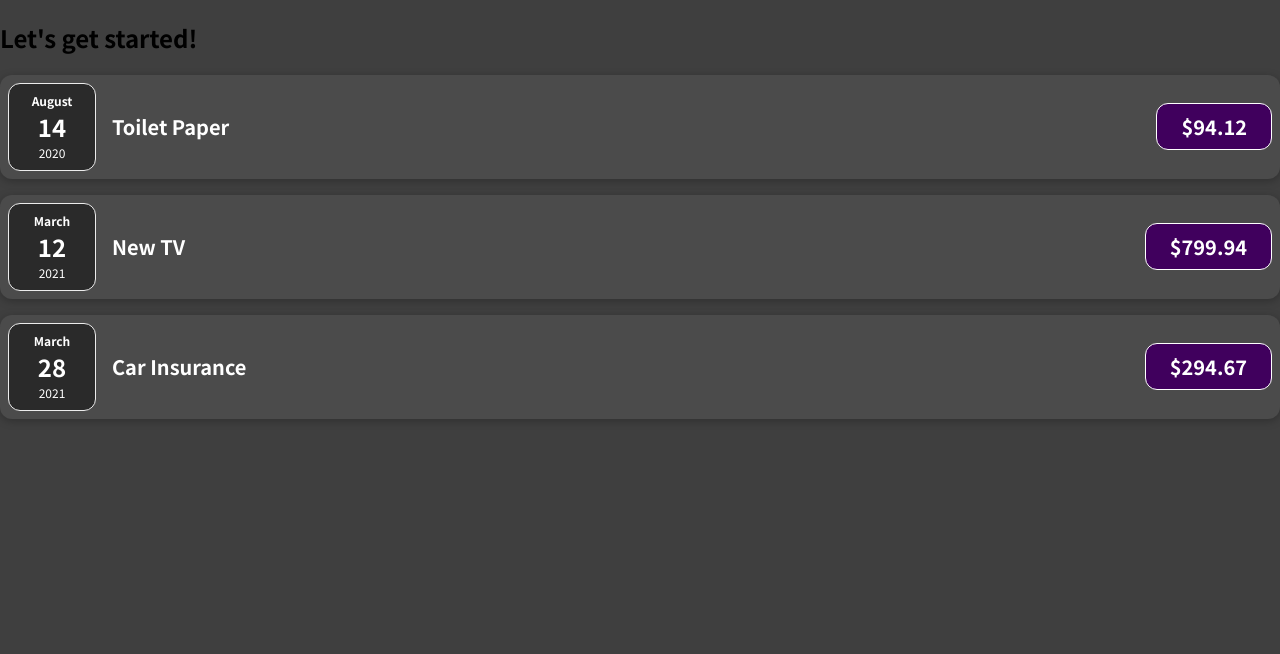
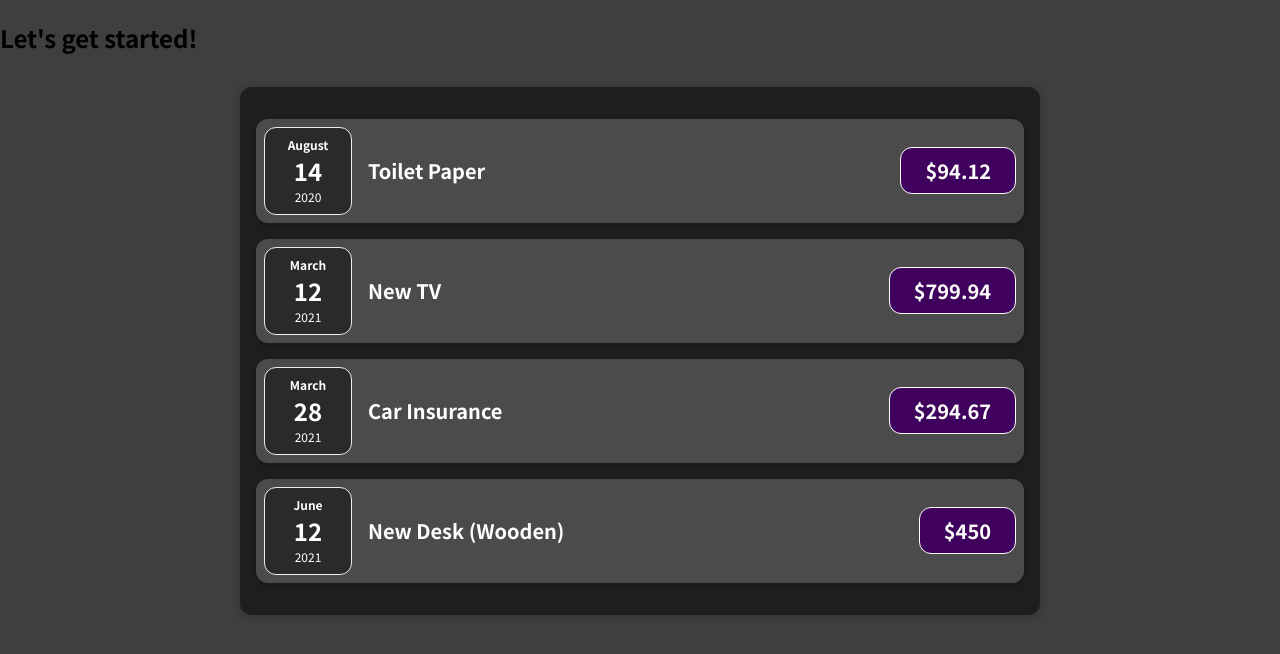
Before and after one commit to padepokanpenguin/react-introduction-academind-course, a JavaScript app: page / in a window 1280 px wide. Shown: the top 654 px of the page. Built offline with nearby package versions, Linux system fonts and the light colour scheme.

Commit message:
spliting expenses component

```diff
--- a/src/App.js
+++ b/src/App.js
@@ -1,4 +1,4 @@
-import ExpenseItem from './components/ExpenseItem';
+import Expenses from './components/Expenses';
 
 function App() {
   const expenses = [
@@ -31,9 +31,7 @@
   return (
     <div>
       <h2>Let's get started!</h2>
-      <ExpenseItem title={expenses[0].title} amount={expenses[0].amount} date={expenses[0].date} />
-      <ExpenseItem title={expenses[1].title} amount={expenses[1].amount} date={expenses[1].date} />
-      <ExpenseItem title={expenses[2].title} amount={expenses[2].amount} date={expenses[2].date} />
+      <Expenses items={expenses} />
     </div>
   );
 }
--- /dev/null
+++ b/src/components/Expenses.css
@@ -0,0 +1,9 @@
+.expenses {
+  padding: 1rem;
+  background-color: rgb(31, 31, 31);
+  margin: 2rem auto;
+  width: 50rem;
+  max-width: 95%;
+  border-radius: 12px;
+  box-shadow: 0 1px 8px rgba(0, 0, 0, 0.25);
+}
--- /dev/null
+++ b/src/components/Expenses.js
@@ -0,0 +1,13 @@
+import ExpenseItem from './ExpenseItem';
+import './Expenses.css';
+
+function Expenses(props) {
+  return <div className="expenses">
+      <ExpenseItem title={props.items[0].title} amount={props.items[0].amount} date={props.items[0].date} />
+      <ExpenseItem title={props.items[1].title} amount={props.items[1].amount} date={props.items[1].date} />
+      <ExpenseItem title={props.items[2].title} amount={props.items[2].amount} date={props.items[2].date} />
+      <ExpenseItem title={props.items[3].title} amount={props.items[3].amount} date={props.items[3].date} />
+    </div>
+}
+
+export default Expenses;
```
Also changed, not shown: 1 other file (tests, documents, lock files or other folders).
